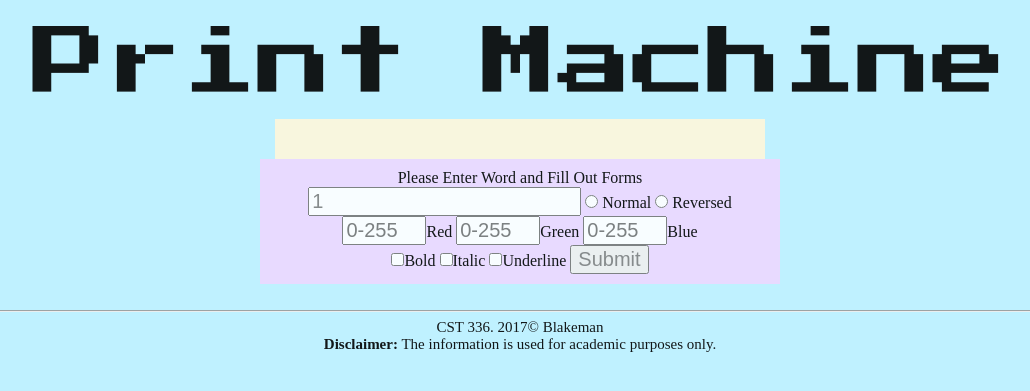
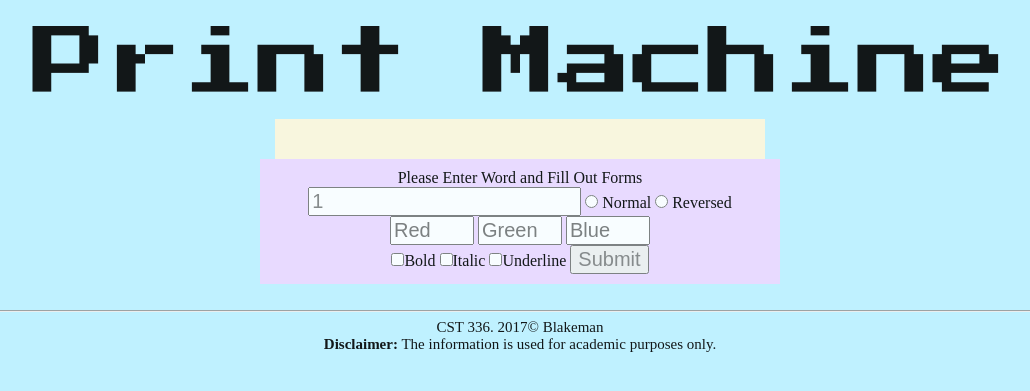
Before and after one commit to rblakeman/WebDevelopmentCatalog, a PHP site: page /hw3/index.php?tex=1 in a window 1280 px wide. Shown: the top 391 px of the page, without its empty margins (128-1158 px from the left). Run offline with PHP 8.4, Linux system fonts and the light colour scheme; data that the repository does not hold is empty.

Commit message:
I lied eariler, now its finish

```diff
--- a/hw3/index.php
+++ b/hw3/index.php
@@ -109,9 +109,9 @@
                     <label for = "reversed"></label><label for ="righttoleft"> Reversed </label>
                 <br>
 
-                <input type="number" name="red" placeholder="0-255" value="rednum" min="0" max="255"/>Red
-                <input type="number" name="green" placeholder="0-255" value="greennum" min="0" max="255"/>Green
-                <input type="number" name="blue" placeholder="0-255" value="bluenum" min="0" max="255"/>Blue
+                <input type="number" name="red" placeholder="Red" value="rednum" min="0" max="255"/>
+                <input type="number" name="green" placeholder="Green" value="greennum" min="0" max="255"/>
+                <input type="number" name="blue" placeholder="Blue" value="bluenum" min="0" max="255"/>
                 <br>
 
                 <input type="checkbox" name="bold" value="boldvalue"/>Bold
```
